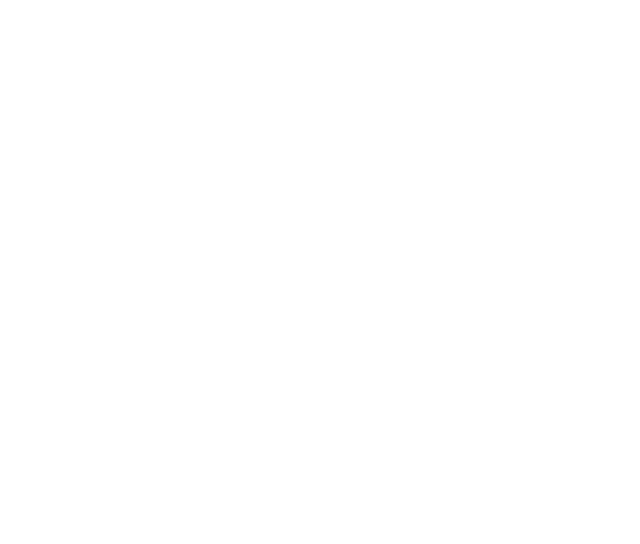
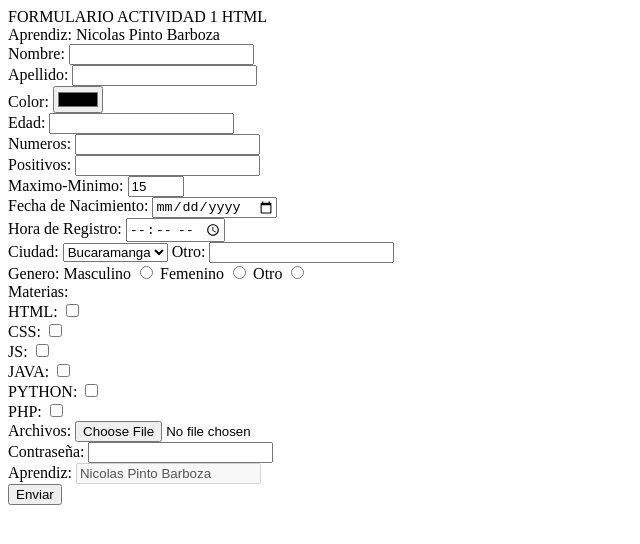
Before and after one commit to nicolasprograma/Trabajo-1-Jhon-14-sep-2024, a plain HTML site: page index.html in a window 1280 px wide. Shown: the whole page, without its empty margins (0-640 px from the left). Drawn offline with Linux system fonts and the light colour scheme.

Commit message:
juako me ayudo

```diff
--- a/index.html
+++ b/index.html
@@ -1,11 +1,179 @@
 <!DOCTYPE html>
-<html lang="en">
-<head>
-    <meta charset="UTF-8">
-    <meta name="viewport" content="width=device-width, initial-scale=1.0">
-    <title>Document</title>
-</head>
-<body>
+<html lang="es">
+  <head>
+    <meta charset="UTF-8" />
+    <meta name="viewport" content="width=device-width, initial-scale=1.0" />
+    <title>Formulario</title>
+  </head>
+  <div>
+    <header>FORMULARIO ACTIVIDAD 1 HTML</header>
+  </div>
+  <div>
+    <footer>Aprendiz: Nicolas Pinto Barboza</footer>
+  </div>
+  <body>
+    <!--INICIO FORMULARIO-->
+    <form action="index.html" enctype="multipart/form-data"></form>
+    <div>
+      <!--NOMBRE-->
+      <label for="nombre">Nombre:</label>
+      <input
+        type="text"
+        id="nombre"
+        name="nombre"
+        inputmode="text"
+        pattern="[a-zA-Z]+"
+        required
+      />
+    </div>
+    <div>
+      <!--APELLIDO-->
+      <label for="apellido">Apellido:</label>
+      <input
+        type="text"
+        id="apellido"
+        name="apellido"
+        inputmode="latin-name"
+        pattern="[a-zA-Z]+"
+        required
+      />
+    </div>
+    <div>
+      <!--COLOR-->
+      <label for="color">Color:</label>
+      <input type="color" required />
+    </div>
+    <div>
+      <!--EDAD-->
+      <label for="edad">Edad:</label>
+      <input type="number" name="edad" min="1" required />
+    </div>
+    <div>
+      <!--NUMEROS-->
+      <label for="numeros">Numeros:</label>
+      <input
+        type="text"
+        id="soloNumeros"
+        name="soloNumeros"
+        pattern="\d"
+        title="Solo se permiten números."
+        required
+      />
+    </div>
+    <div>
+      <!--POSITIVOS-->
+      <label for="positivos">Positivos:</label>
+      <input
+        type="number"
+        id="soloPositivos"
+        name="soloPositivos"
+        min="0"
+        required
+      />
+    </div>
+    <div>
+      <!--MAXIMO-MINIMO-->
+      <label for="number">Maximo-Minimo:</label>
+      <input
+        type="number"
+        name="maximo-minimo"
+        value="15"
+        step="0,5"
+        max="20"
+        min="10"
+        required
+      />
+    </div>
+    <div>
+      <!--FECHA-NACIMIENTO-->
+      <label for="FechaNacimietno">Fecha de Nacimiento:</label>
+      <input type="date" />
+    </div>
+    <div>
+      <!--HORA-->
+      <label for="HoraRegistro">Hora de Registro:</label>
+      <input type="time" />
+    </div>
+    <div>
+      <!--CIUDAD-->
+      <label for="Ciudad">Ciudad:</label>
+      <select name="Ciudad" id="Ciudad">
+        <option value="Bucaramanga">Bucaramanga</option>
+        <option value="Bogota">Bogota</option>
+        <option value="Cali">Cali</option>
+        <option value="Barranquilla">Barranquilla</option>
+        <option value="Medellin">Medellin</option>
+        <option value="Otro">Otro</option>
+      </select>
+      <label for="Otro">Otro:</label>
+      <input type="text" />
+    </div>
+    <div>
+      <!--GENERO-->
+      <label for="Genero">Genero:</label>
+      <label for="Masculino">Masculino</label>
+      <input type="radio" name="Genero" id="Masculino" />
+      <label for="Femenino">Femenino</label>
+      <input type="radio" name="Genero" id="Femenino" />
+      <label for="Otro">Otro</label>
+      <input type="radio" name="Genero" id="Otro" />
+    </div>
+    <div>
+      <!--MATERIAS-->
+      <label for="Materias">Materias:</label>
+    </div>
+    <div>
+      <label for="HTML">HTML:</label>
+      <input type="checkbox" name="Materias" id="HTML" />
+    </div>
+    <div>
+      <label for="CSS">CSS:</label>
+      <input type="checkbox" name="Materias" id="CSS" />
+    </div>
+    <div>
+      <label for="JS">JS:</label>
+      <input type="checkbox" name="Materias" id="JS" />
+    </div>
+    <div>
+      <label for="JAVA">JAVA:</label>
+      <input type="checkbox" name="Materias" id="JAVA" />
+    </div>
+    <div>
+      <label for="PYTHON">PYTHON:</label>
+      <input type="checkbox" name="Materias" id="PYTHON" />
+    </div>
+    <div>
+      <label for="PHP">PHP:</label>
+      <input type="checkbox" name="Materias" id="PHP" />
+    </div>
+    <div>
+      <!--ARCHIVOS-->
+      <label for="Archivos">Archivos:</label>
+      <input
+        type="file"
+        id="Imagen"
+        name="Imagen"
+        accept=".jpg, .png"
+        required
+      />
+    </div>
+    <div>
+      <!--CONTRASEÑA-->
+      <label for="Contraseña">Contraseña:</label>
+      <input type="password" id="password" name="password" required />
+    </div>
+    <div>
+      <!--APRENDIZ-->
+      <label for="Aprendiz">Aprendiz:</label>
+      <input
+        type="text"
+        id="Nombre"
+        name="Nombre"
+        value="Nicolas Pinto Barboza"
+        disabled
+      />
+    </div>
 
-</body>
+    <input type="submit" value="Enviar" />
+  </body>
 </html>
```
Also changed, not shown: Formulario.html (+73 -36 lines).
